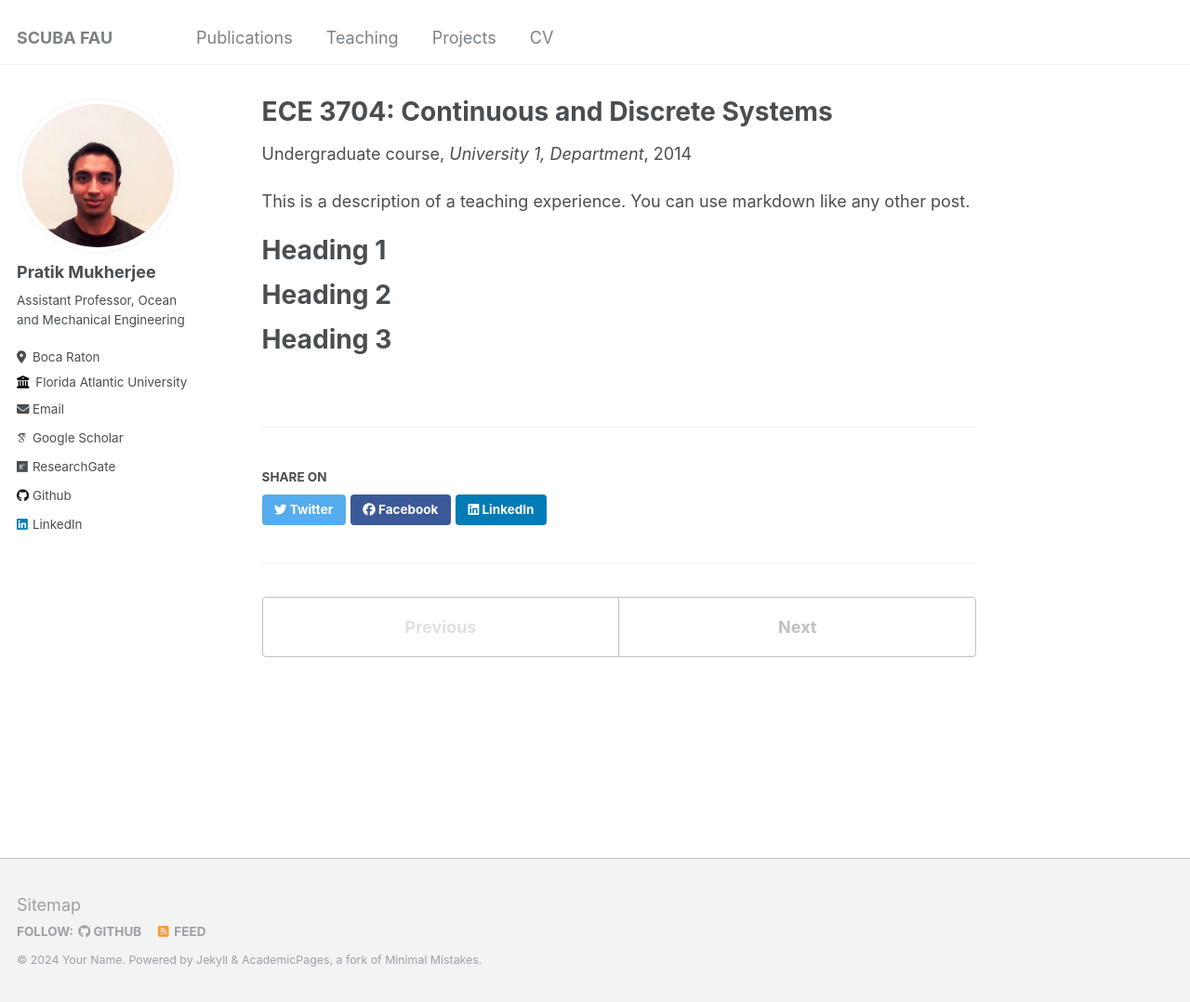
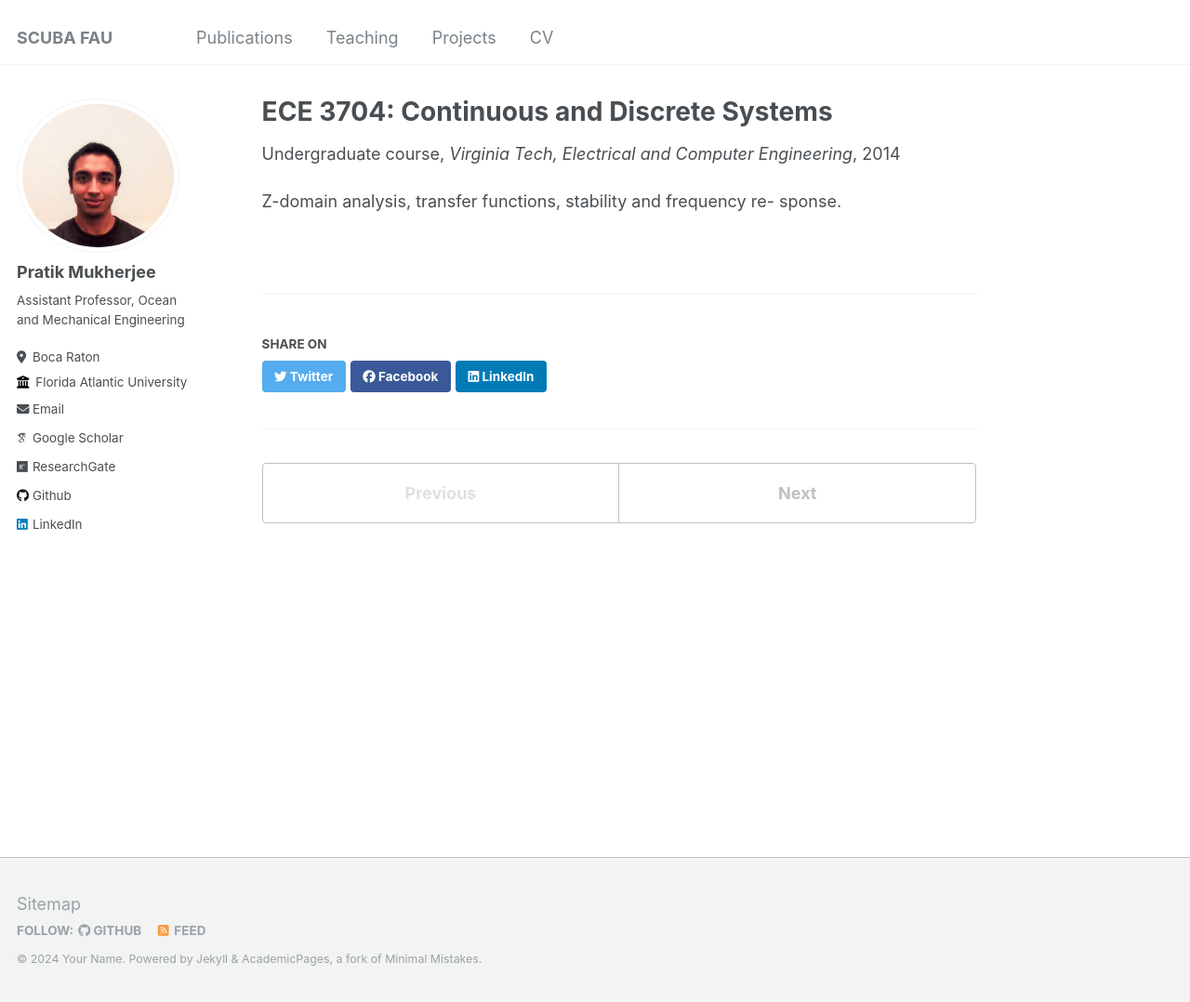
Before and after one commit to mukhe027/mukhe027.github.io, a Jekyll site: the page built from _teaching/2014-spring-teaching-1.md, in a window 1280 px wide and 1078 px high. Shown: the whole window at 93% size. Built offline with Jekyll 4.4.1, drawn with Linux system fonts in a browser that asks for light colours; some web fonts are replaced.

Commit message:
modifying teaching section3

```diff
--- a/_teaching/2014-spring-teaching-1.md
+++ b/_teaching/2014-spring-teaching-1.md
@@ -3,18 +3,10 @@ title: "ECE 3704: Continuous and Discrete Systems"
 collection: teaching
 type: "Undergraduate course"
 permalink: /teaching/2014-spring-teaching-1
-venue: "University 1, Department"
+venue: "Virginia Tech, Electrical and Computer Engineering"
 date: 2014-01-01
-location: "City, Country"
+location: "Virginia, US"
 ---
 
-This is a description of a teaching experience. You can use markdown like any other post.
-
-Heading 1
-======
-
-Heading 2
-======
-
-Heading 3
-======
+Z-domain analysis, transfer functions, stability and frequency re-
+sponse.
```
